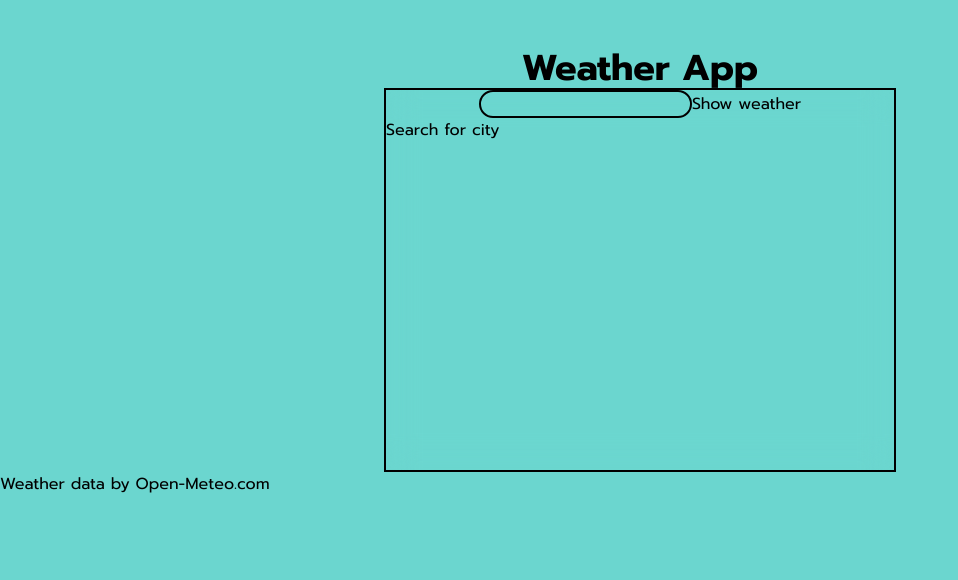
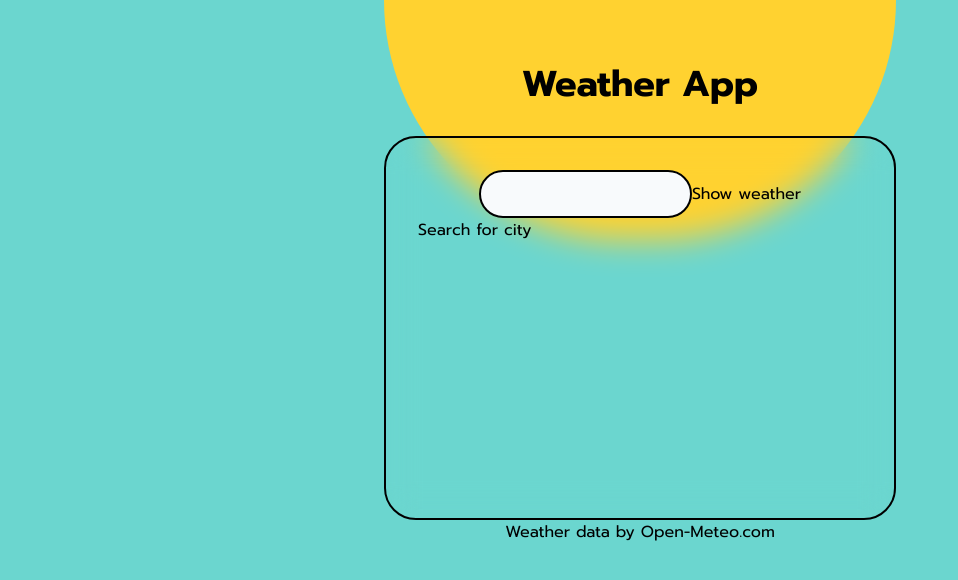
Before and after one commit to MartinLe01/WeatherApp, a React (Vite) app: page / in a window 1280 px wide. Shown: the top 580 px of the page, without its empty margins (0-958 px from the left). Built offline with nearby package versions, Linux system fonts and the light colour scheme.

Commit message:
style: apply tailwind styling to color-changing div

```diff
--- a/index.html
+++ b/index.html
@@ -13,7 +13,7 @@
     />
     <title>Weather App</title>
   </head>
-  <body class="bg-[#6BD6CF] font-display">
+  <body class="bg-[#6BD6CF] font-display p-4">
     <div id="root"></div>
     <script type="module" src="/src/main.jsx"></script>
   </body>
--- a/src/App.jsx
+++ b/src/App.jsx
@@ -8,6 +8,7 @@ function App() {
   const [weather, setWeather] = useState(null);
   const [error, setError] = useState(false);
   const [isLoading, setIsLoading] = useState(false);
+  const [isDay, setIsDay] = useState(1);
 
   const inputRef = useRef(null);
 
@@ -16,7 +17,6 @@ function App() {
     setError(false);
 
     const cityName = inputRef.current.value;
-    setCity(cityName);
 
     const response = await getLocationCoordinates(cityName);
     if (!response) {
@@ -24,14 +24,16 @@ function App() {
       setIsLoading(false);
       return;
     }
+    setCity(response.name);
 
     const weatherData = await getWeatherData(
       response.latitude,
       response.longitude,
     );
+    setIsDay(weatherData.data.current_weather.is_day);
     setWeather(weatherData);
     setIsLoading(false);
-    //console.log(weatherData);
+    console.log(weatherData);
   }
 
   return (
@@ -40,10 +42,14 @@ function App() {
         <h1>Weather App</h1>
       </header>
 
-      <main className="m-auto max-w-lg h-96 backdrop-blur-lg border-solid border-2">
+      <div
+        className={`w-lg h-60 absolute ${isDay ? 'bg-amber-300' : 'bg-slate-200'} top-0 rounded-b-full inset-auto z-[-1] left-1/2 -translate-x-1/2`}
+      ></div>
+
+      <main className="m-auto max-w-lg h-96 backdrop-blur-lg border-solid border-2 mt-8 p-8 rounded-4xl">
         <section className="flex justify-center">
           <input
-            className="border-solid border-2 rounded-2xl"
+            className="border-solid border-2 rounded-full bg-slate-50 min-h-12"
             ref={inputRef}
             type="text"
           />
@@ -72,7 +78,7 @@ function App() {
       </main>
 
       <footer>
-        <p>
+        <p className="text-center">
           Weather data by <a href="https://open-meteo.com/">Open-Meteo.com</a>
         </p>
       </footer>
--- a/src/utils/getLocationCoordinates.js
+++ b/src/utils/getLocationCoordinates.js
@@ -7,7 +7,9 @@ export async function getLocationCoordinates(cityName) {
   if (!response.data.results?.length) {
     return null;
   }
-  const {latitude, longitude} = response.data.results[0];
 
-  return {latitude, longitude};
+  console.log(response);
+  const {latitude, longitude, name} = response.data.results[0];
+
+  return {latitude, longitude, name};
 }
```
